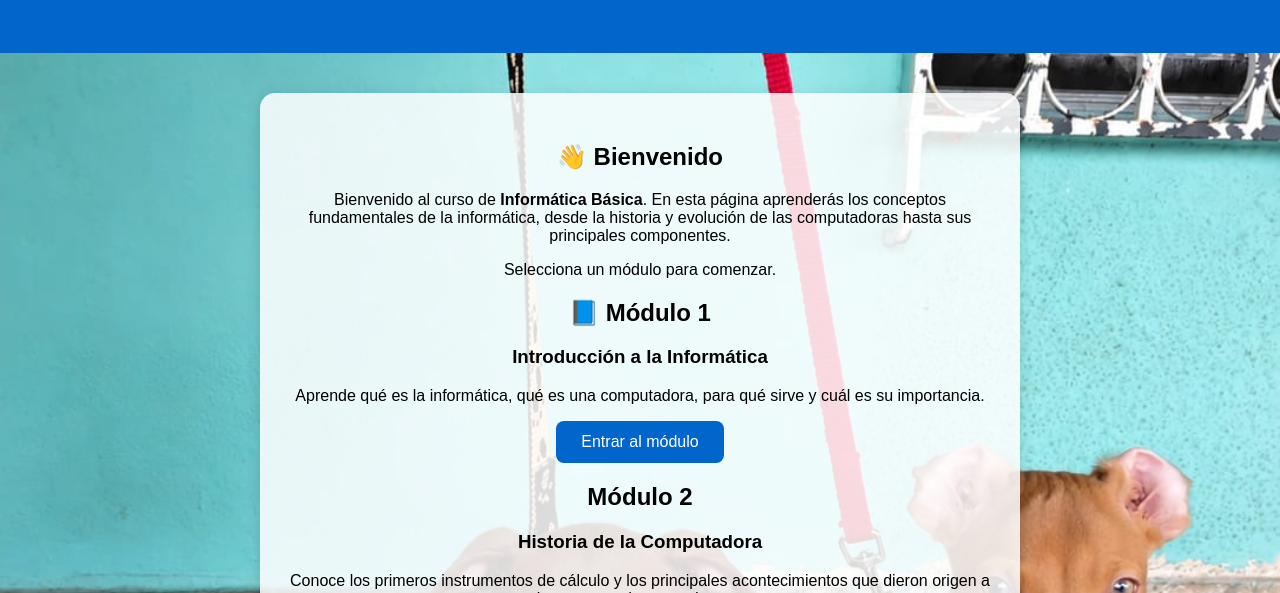
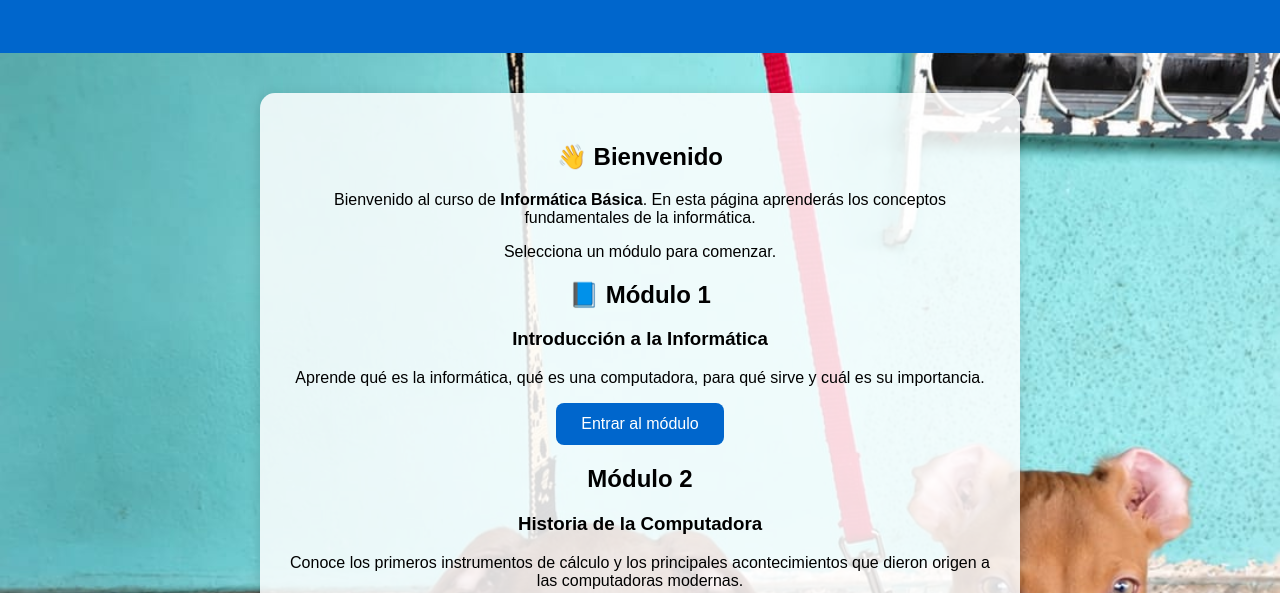
Before and after one commit to Beker-Smith/Mira-tus-pasados-y-comparalo-con-el-presente, a plain HTML site: page index.html in a window 1280 px wide. Shown: the part 207-800 px from the top of the page. Drawn offline with Linux system fonts and the light colour scheme.

Commit message:
Update index.html

```diff
--- a/index.html
+++ b/index.html
@@ -42,8 +42,7 @@
         <p>
             Bienvenido al curso de <strong>Informática Básica</strong>.
             En esta página aprenderás los conceptos fundamentales de la
-            informática, desde la historia y evolución de las computadoras
-            hasta sus principales componentes.
+            informática.
         </p>
 
         <p>
```
